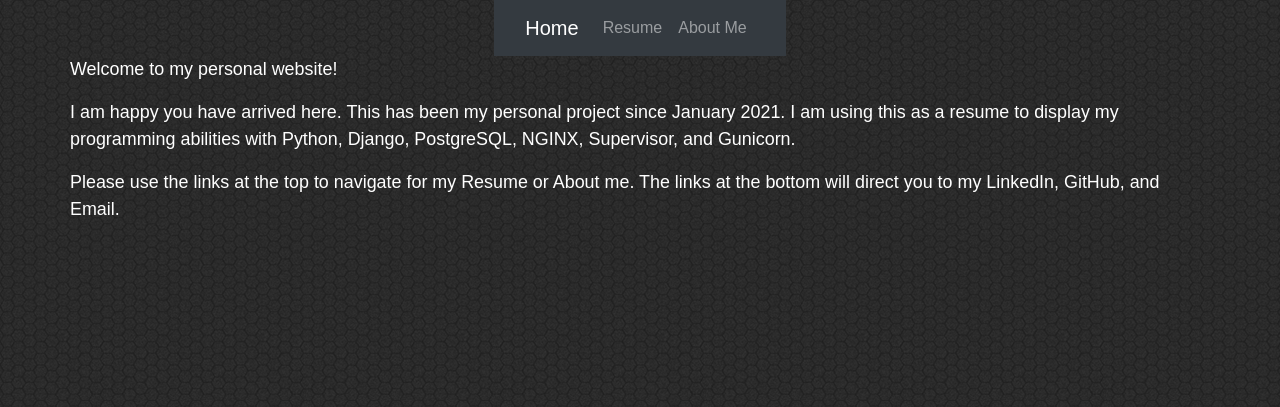
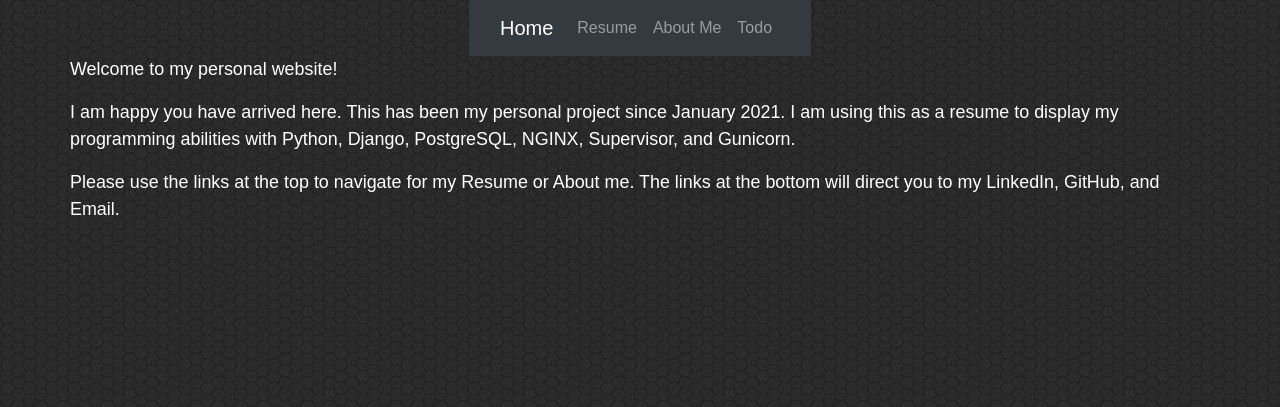
Before and after one commit to Discotech17/Resume, a Django app: template templates/home.html in a window 1280 px wide. Shown: the top 407 px of the page. Run offline with Django 3.2, Linux system fonts and the light colour scheme; the template is opened without the code that fills it, so the values that code supplies are empty; some libraries are stand-ins or nearby versions.

Commit message:
idk what im doing

```diff
--- a/Resume/urls.py
+++ b/Resume/urls.py
@@ -23,6 +23,6 @@ urlpatterns = [
     url(r'^$', views.home, name='home'),
     url(r'^aboutme/$', views.AboutMe, name='AboutMe'),
     url(r'^resume/$', views.Resume, name='Resume'),
-    #url(r'^todo/$', views.index, name='TodoApp'),
-    path(r'^todo/$', views.index, name='TodoApp'),
+    #url(r'^todo/$', views.home, name='TodoApp'),
+    path(r'^todo/$', views.home, name='TodoApp'),
 ]
--- a/templates/home.html
+++ b/templates/home.html
@@ -55,6 +55,7 @@
                         </ul>
                         <a class="nav-link" href="{% url 'Resume' %}">Resume</a>
                         <a class="nav-link" href="{% url 'AboutMe' %}">About Me</a>
+                        <a class="nav-link" href="{% url 'TodoApp' %}">Todo</a>
                 </div>
             </nav>
         </div>
```
